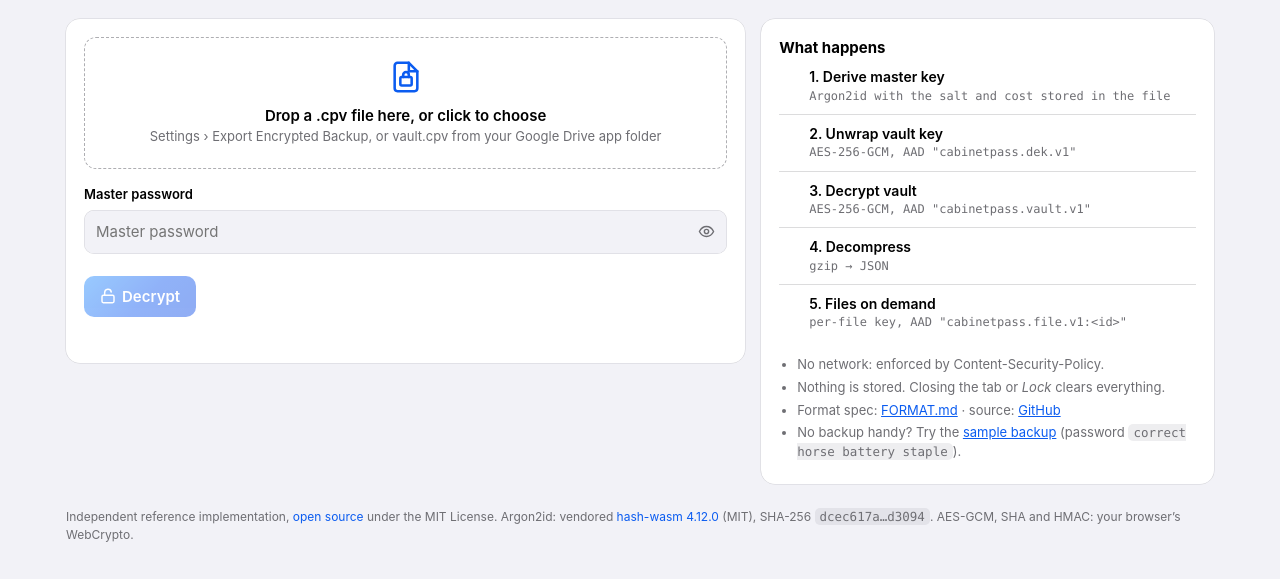
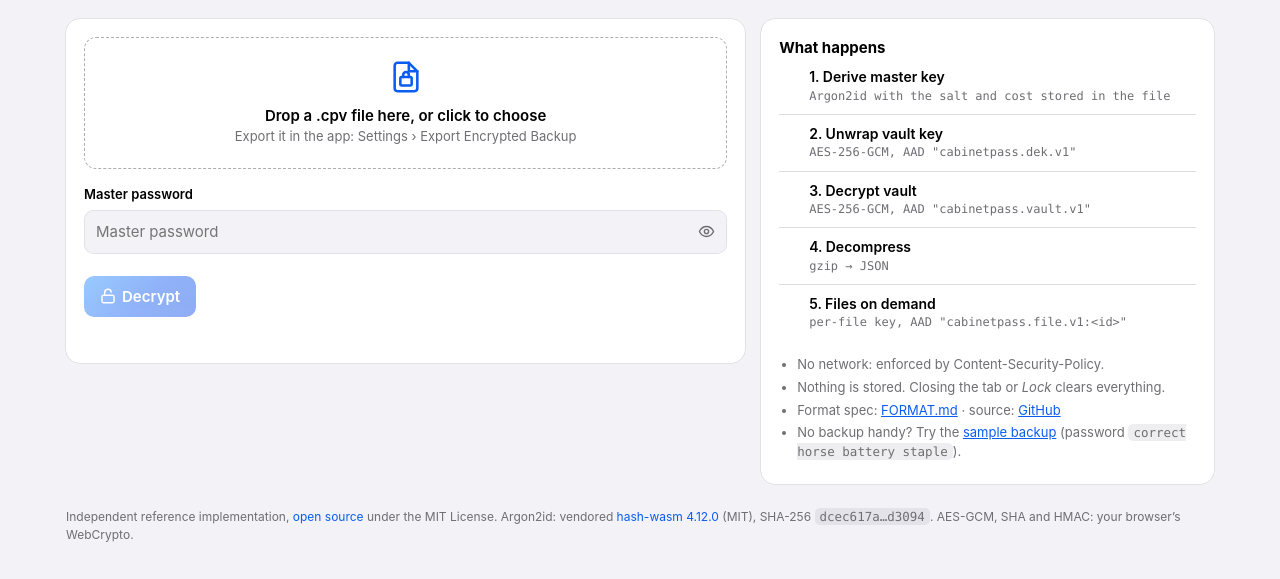
Before and after one commit to CodeBreaker444/cabinetpass-decryptor, a website: page decrypt/index.html in a window 1280 px wide. Shown: the part 201-780 px from the top of the page. Drawn offline with Linux system fonts and the light colour scheme.

Commit message:
update wording in readme

```diff
--- a/decrypt/index.html
+++ b/decrypt/index.html
@@ -152,7 +152,7 @@
           <div id="drop" class="drop" tabindex="0" role="button" aria-label="Choose a vault file">
             <svg viewBox="0 0 24 24" fill="none" stroke="currentColor" stroke-width="1.8" stroke-linecap="round" stroke-linejoin="round"><path d="M14 2H6a2 2 0 0 0-2 2v16a2 2 0 0 0 2 2h12a2 2 0 0 0 2-2V8z"/><path d="M14 2v6h6"/><rect x="8" y="12" width="8" height="6" rx="1"/><path d="M10 12v-1.5a2 2 0 0 1 4 0V12"/></svg>
             <div class="name" id="fileName">Drop a .cpv file here, or click to choose</div>
-            <div class="muted" id="fileInfo">Settings › Export Encrypted Backup, or vault.cpv from your Google Drive app folder</div>
+            <div class="muted" id="fileInfo">Export it in the app: Settings › Export Encrypted Backup</div>
           </div>
           <input id="file" type="file" accept=".cpv,application/json,application/octet-stream" class="hidden" />
           <label class="l" for="pw">Master password</label>
```
Also changed, not shown: README.md.
